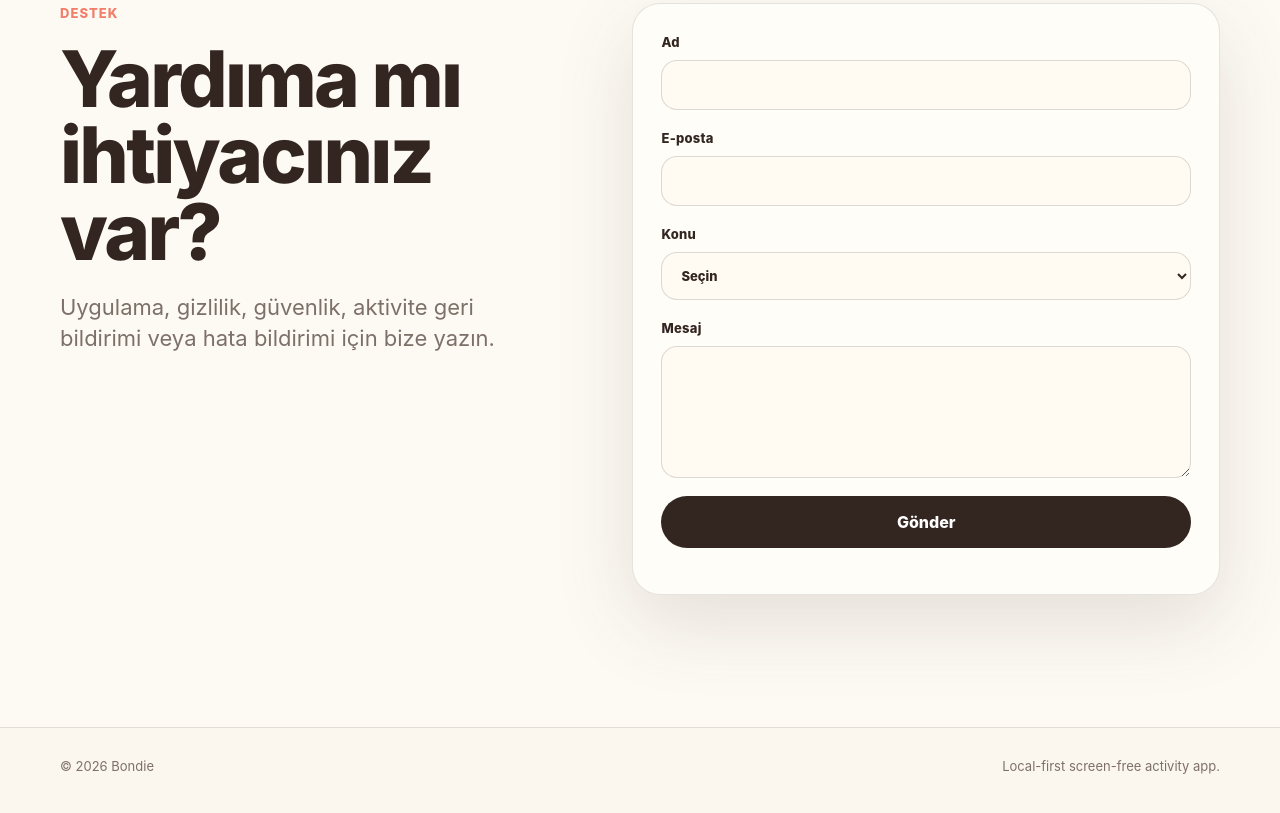
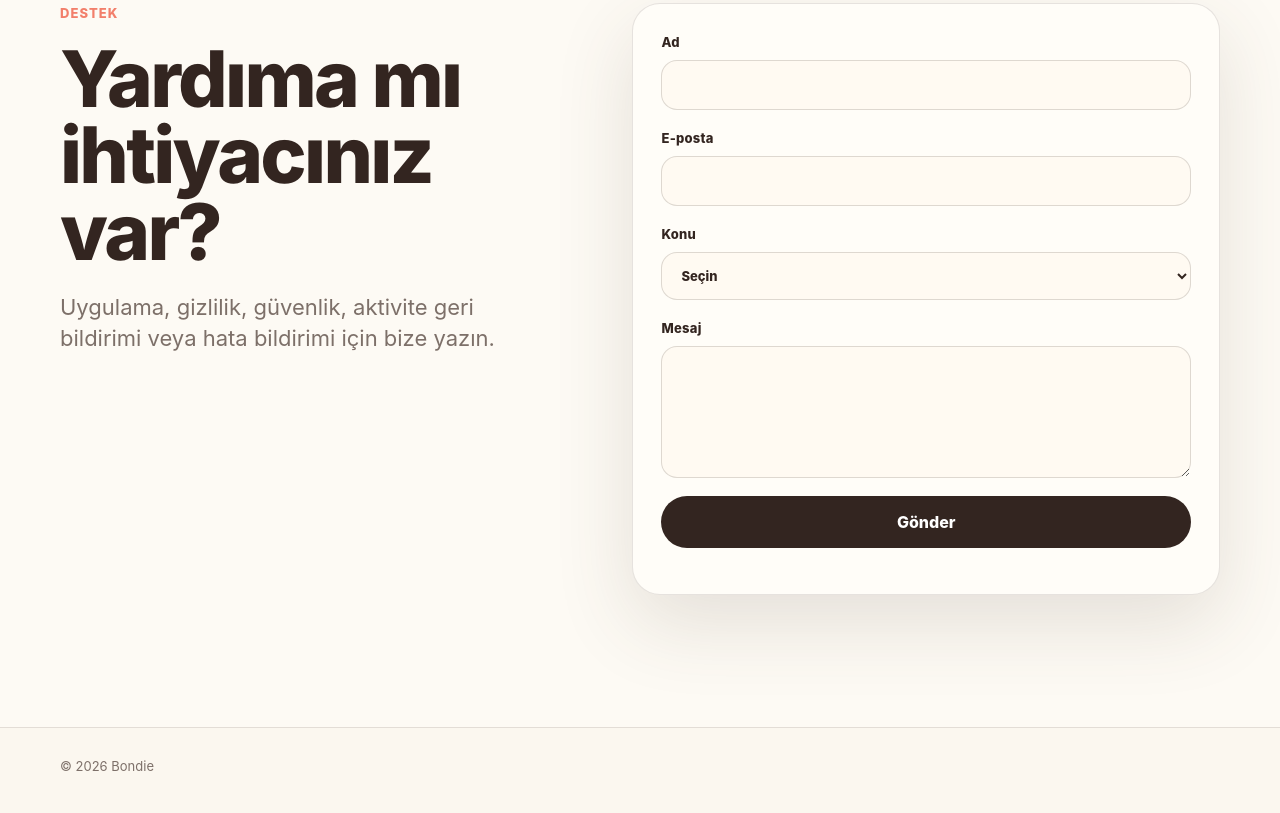
Before and after one commit to canerucal/bondie-site, a plain HTML site: page index.html in a window 1280 px wide. Shown: the part 5348-6161 px from the top of the page. Drawn offline with Linux system fonts and the light colour scheme.

Commit message:
Remove footer tagline

```diff
--- a/index.html
+++ b/index.html
@@ -334,7 +334,6 @@
     <footer class="site-footer">
       <div class="container footer-inner">
         <span>© 2026 Bondie</span>
-        <span>Local-first screen-free activity app.</span>
       </div>
     </footer>
 
```
